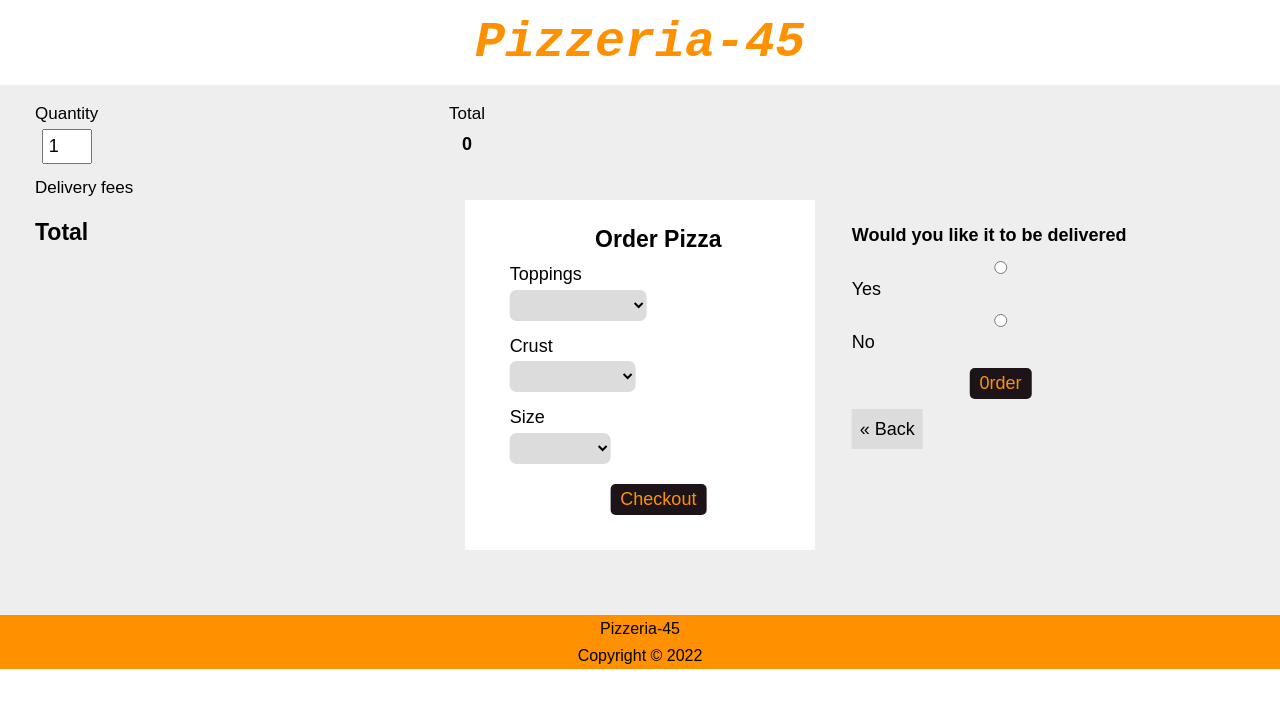
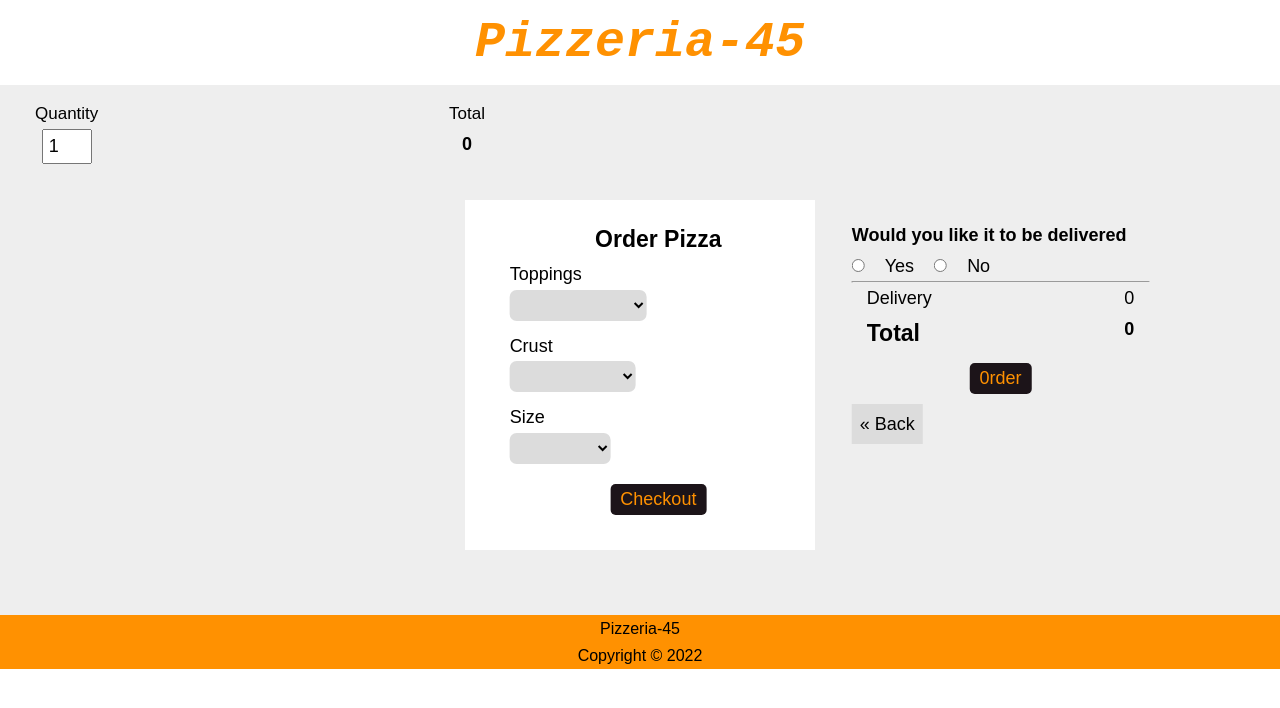
Before and after one commit to davidkiama/Pizzeria-45, a React (Create React App) app in the folder client/: page /order in a window 1280 px wide. Shown: the top 708 px of the page. Built offline with nearby package versions, Linux system fonts and the light colour scheme.

Commit message:
Updating the state directly

```diff
--- a/client/src/OrderContext.js
+++ b/client/src/OrderContext.js
@@ -3,11 +3,13 @@ import { createContext, useState } from "react";
 export const OrderContext = createContext();
 
 export const OrderProvider = ({ children }) => {
-  const [order, setOrder] = useState({ quantity: 1, ingridients: {}, subTotal: {}, totalPrice: 0 });
+  const [order, setOrder] = useState({
+    quantity: 1,
+    ingridients: {},
+    subTotal: {},
+    totalPrice: 0,
+    deliveryFee: 0,
+  });
 
-  const placeOrder = (quantity, ingridients, subTotal, totalPrice) => {
-    setOrder({ quantity, ingridients, subTotal, totalPrice });
-  };
-
-  return <OrderContext.Provider value={{ order, placeOrder }}>{children}</OrderContext.Provider>;
+  return <OrderContext.Provider value={{ order, setOrder }}>{children}</OrderContext.Provider>;
 };
--- a/client/src/pages/Order.css
+++ b/client/src/pages/Order.css
@@ -95,8 +95,10 @@
   padding: 0.5rem 0.8rem;
   width: fit-content;
 }
-.radio {
-  margin-top: 1rem;
+.radios {
+  display: flex;
+  column-gap: 2rem;
+  align-items: center;
 }
 
 .order .btn {
--- a/client/src/pages/Order.jsx
+++ b/client/src/pages/Order.jsx
@@ -24,22 +24,18 @@ const menu = {
 };
 
 function Order() {
-  const { order, placeOrder } = useContext(OrderContext);
+  const { order, setOrder } = useContext(OrderContext);
   const [activePage, setActivePage] = useState("order__page--1");
-
-  let quantity = order.quantity;
-  let ingridients = order.ingridients;
-  let totalPrice = order.totalPrice;
-  let subTotal = order.subTotal;
 
   const handleSubmit = (e) => {
     e.preventDefault();
 
-    totalPrice = 0; //reset it anytime we recalculate
-    for (const [, price] of Object.entries(subTotal)) totalPrice += price;
-    totalPrice = totalPrice * quantity;
+    let subPrice = 0;
+    for (let [, price] of Object.entries(order.subTotal)) {
+      subPrice += price;
+    }
 
-    placeOrder(quantity, ingridients, subTotal, totalPrice);
+    setOrder({ ...order, totalPrice: subPrice });
 
     //if forms submit switch to other page
     setActivePage("order__page--2");
@@ -55,7 +51,7 @@ function Order() {
               defaultValue={1}
               className="quantity"
               onChange={(e) => {
-                quantity = [e.target.value];
+                setOrder({ ...order, quantity: [e.target.value] });
               }}
             />
           </div>
@@ -64,16 +60,6 @@ function Order() {
             <p>Total</p>
             <span className="sub__total"> {order.totalPrice} </span>
           </div>
-        </div>
-
-        <div className="order-totals--delivery hidden">
-          <span>Delivery fees</span>
-          <span className="sub__total"></span>
-        </div>
-
-        <div className="order-totals--totals hidden">
-          <h2 className="heading-2">Total</h2>
-          <span className="sub__total"></span>
         </div>
       </div>
 
@@ -92,8 +78,11 @@ function Order() {
             name="toppings"
             required
             onChange={(e) => {
-              ingridients = { ...ingridients, [e.target.name]: e.target.value };
-              subTotal = { ...subTotal, [e.target.name]: menu.toppings[ingridients.toppings] };
+              setOrder({
+                ...order,
+                ingridients: { ...order.ingridients, [e.target.name]: e.target.value },
+                subTotal: { ...order.subTotal, [e.target.name]: menu.toppings[e.target.value] },
+              });
             }}
           >
             <option></option>
@@ -108,9 +97,11 @@ function Order() {
             name="crust"
             required
             onChange={(e) => {
-              ingridients = { ...ingridients, [e.target.name]: e.target.value };
-
-              subTotal = { ...subTotal, [e.target.name]: menu.crust[ingridients.crust] };
+              setOrder({
+                ...order,
+                ingridients: { ...order.ingridients, [e.target.name]: e.target.value },
+                subTotal: { ...order.subTotal, [e.target.name]: menu.crust[e.target.value] },
+              });
             }}
           >
             <option></option>
@@ -125,8 +116,11 @@ function Order() {
             required
             name="size"
             onChange={(e) => {
-              ingridients = { ...ingridients, [e.target.name]: e.target.value };
-              subTotal = { ...subTotal, [e.target.name]: menu.size[ingridients.size] };
+              setOrder({
+                ...order,
+                ingridients: { ...order.ingridients, [e.target.name]: e.target.value },
+                subTotal: { ...order.subTotal, [e.target.name]: menu.size[e.target.value] },
+              });
             }}
           >
             <option></option>
@@ -143,12 +137,26 @@ function Order() {
           className={` ${activePage === "order__page--2" ? "active" : ""} receipt order__page order__page--2`}
         >
           <h4 className="heading-4">Would you like it to be delivered</h4>
-          <input type="radio" name="deliver" value="yes" className="radio" />
-          Yes
-          <br />
-          <input type="radio" name="deliver" value="no" className="radio" />
-          No
-          <br />
+          <span className="radios">
+            <input
+              type="radio"
+              name="deliver"
+              value="yes"
+              className="radio"
+              onChange={() => setOrder({ ...order, deliveryFee: 200 })}
+            />
+            Yes
+            <input
+              type="radio"
+              name="deliver"
+              value="no"
+              className="radio"
+              onChange={() => setOrder({ ...order, deliveryFee: 0 })}
+            />
+            No
+          </span>
+
+          <hr />
           <span className="ingridients">
             <p>
               <i className="ing__toppings">{order.ingridients.toppings}</i>
@@ -162,6 +170,15 @@ function Order() {
               <i className="ing__size">{order.ingridients.size}</i>
               <span>{order.subTotal.size}</span>
             </p>
+
+            <p>
+              <span>Delivery</span>
+              <span>{order.deliveryFee} </span>
+            </p>
+            <p>
+              <h2 className="heading-2">Total</h2>
+              <span className="sub__total"> {order.totalPrice + order.deliveryFee} </span>
+            </p>
           </span>
           <button className="btn">0rder</button>
           <span className="receipt__back" onClick={() => setActivePage("order__page--1")}>
```
